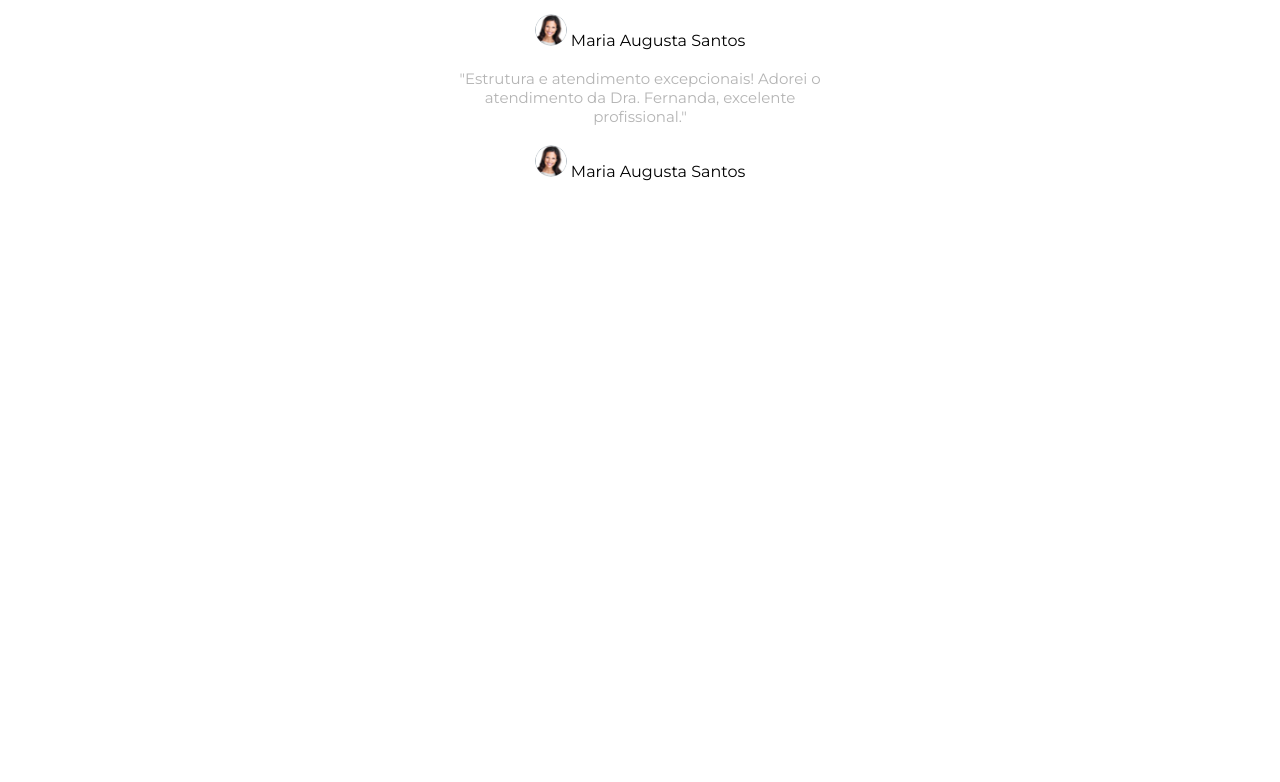
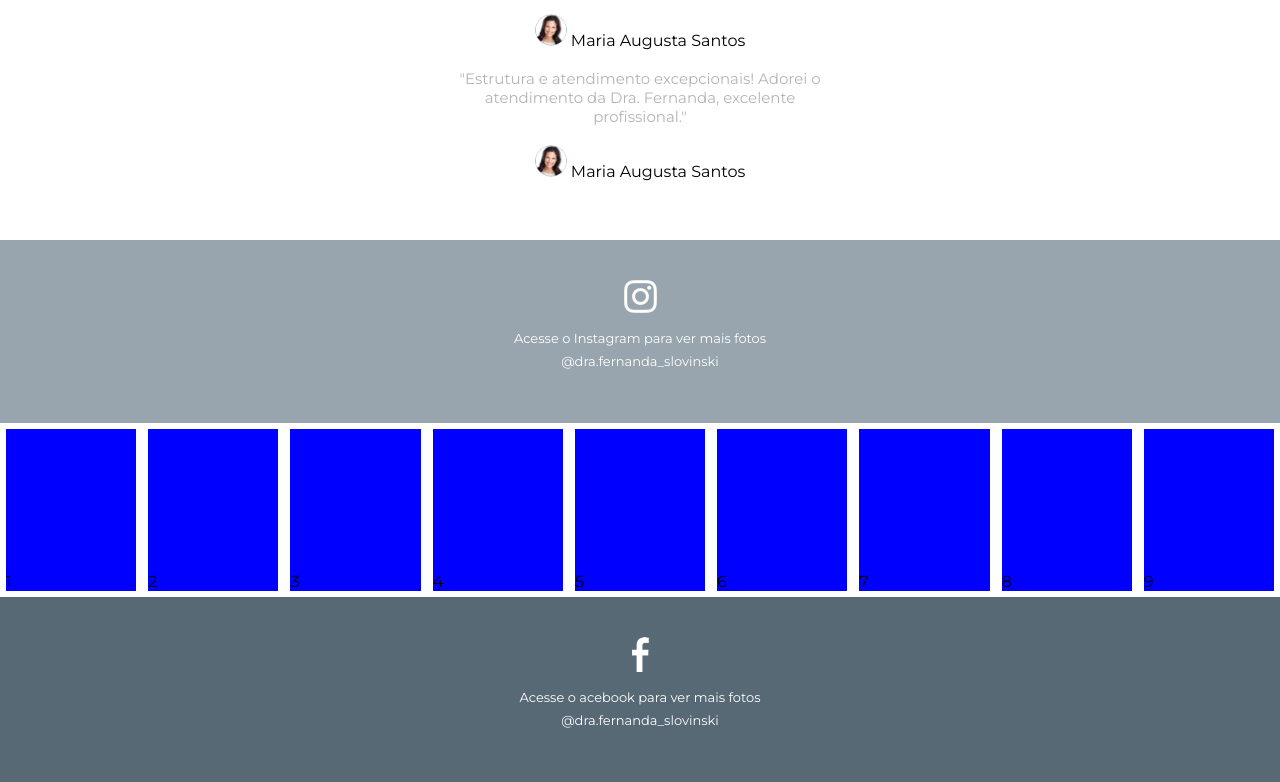
Before and after one commit to LucasSaladini/webmaster-frontend-completo, a PHP site: page / in a window 1280 px wide. Shown: the part 2506-3288 px from the top of the page. Before the commit the page ends 2687 px from the top, so only its background shows below. Run offline with PHP 8.4, Linux system fonts and the light colour scheme.

Commit message:
Created social media section

```diff
--- a/Project_04/css/style.css
+++ b/Project_04/css/style.css
@@ -279,7 +279,61 @@ section.reviews .review-single {
     top: 4px;
 }
 
+.instagram-cta {
+    float: left;
+    width: 100%;
+    text-align: center;
+    padding: 40px 0;
+    background: #98A5AE;
+}
+
+.instagram-cta p {
+    color: white;
+    font-size: 13px;
+    padding: 10px 0;
+    line-height: 23px;
+}
+
+.mosaic-social {
+ float: left;
+ width: 100%;
+}
+
+.mosaic-single-single-img {
+    float: left;
+    width: calc(100% / 9);
+    padding-top: calc(100% / 9);
+    background: blue;
+    border: 6px solid white;
+}
+
+.facebook-cta {
+    float: left;
+    width: 100%;
+    text-align: center;
+    padding: 40px 0;
+    background-color: #576975;
+}
+
+.facebook-cta p {
+    line-height: 23px;
+    color: white;
+    padding: 10px 0;
+    font-size: 13px;
+}
+
 /* Responsive */
+@media screen and (max-width: 1024px) {
+    .mosaic-single-single-img {
+        width: calc(100% / 6);
+        padding-top: calc(100% / 6);
+    }
+
+    .mosaic-social > div:nth-of-type(1n + 7) {
+        display: none;
+    }
+}
+
 @media screen and (max-width: 768px) {
     nav.menu_desktop {
         display: none;
@@ -346,6 +400,15 @@ section.reviews .review-single {
         float: none;
         padding-top: calc(70% * 0.6);
     }
+
+    .mosaic-single-single-img {
+        width: calc(100% / 3);
+        padding-top: calc(100% / 3);
+    }
+
+    .mosaic-social > div:nth-of-type(1n + 4) {
+        display: none;
+    }
 }
 
 @media screen and (max-width: 580px) {
--- a/Project_04/index.html
+++ b/Project_04/index.html
@@ -343,5 +343,68 @@
       <!-- container -->
     </section>
     <!-- reviews -->
+    <section class="social">
+      <div class="instagram-cta">
+        <a target="_blank" href="instagram.com"
+          ><img src="/images/inst.png" alt="logo instagram"
+        /></a>
+        <p>
+          Acesse o Instagram para ver mais fotos <br />
+          @dra.fernanda_slovinski
+        </p>
+      </div>
+      <!-- instagram-cta -->
+      <div class="mosaic-social">
+        <div style="background-image: url('')" class="mosaic-single-single-img">
+          1
+        </div>
+        <!-- mosaic-single-single-img -->
+        <div style="background-image: url('')" class="mosaic-single-single-img">
+          2
+        </div>
+        <!-- mosaic-single-single-img -->
+        <div style="background-image: url('')" class="mosaic-single-single-img">
+          3
+        </div>
+        <!-- mosaic-single-single-img -->
+        <div style="background-image: url('')" class="mosaic-single-single-img">
+          4
+        </div>
+        <!-- mosaic-single-single-img -->
+        <div style="background-image: url('')" class="mosaic-single-single-img">
+          5
+        </div>
+        <!-- mosaic-single-single-img -->
+        <div style="background-image: url('')" class="mosaic-single-single-img">
+          6
+        </div>
+        <!-- mosaic-single-single-img -->
+        <div style="background-image: url('')" class="mosaic-single-single-img">
+          7
+        </div>
+        <!-- mosaic-single-single-img -->
+        <div style="background-image: url('')" class="mosaic-single-single-img">
+          8
+        </div>
+        <!-- mosaic-single-single-img -->
+        <div style="background-image: url('')" class="mosaic-single-single-img">
+          9
+        </div>
+        <!-- mosaic-single-single-img -->
+      </div>
+      <!-- mosaic-social -->
+      <div class="facebook-cta">
+        <a target="_blank" href="facebook.com"
+          ><img src="/images/fb.png" alt="logo facebook"
+        /></a>
+        <p>
+          Acesse o acebook para ver mais fotos <br />
+          @dra.fernanda_slovinski
+        </p>
+      </div>
+      <!-- facebook cta -->
+      <div class="clear"></div>
+    </section>
+    <!-- social -->
   </body>
 </html>
```
Also changed, not shown: Project_04/images/fb.png (added), Project_04/images/inst.png (added).
